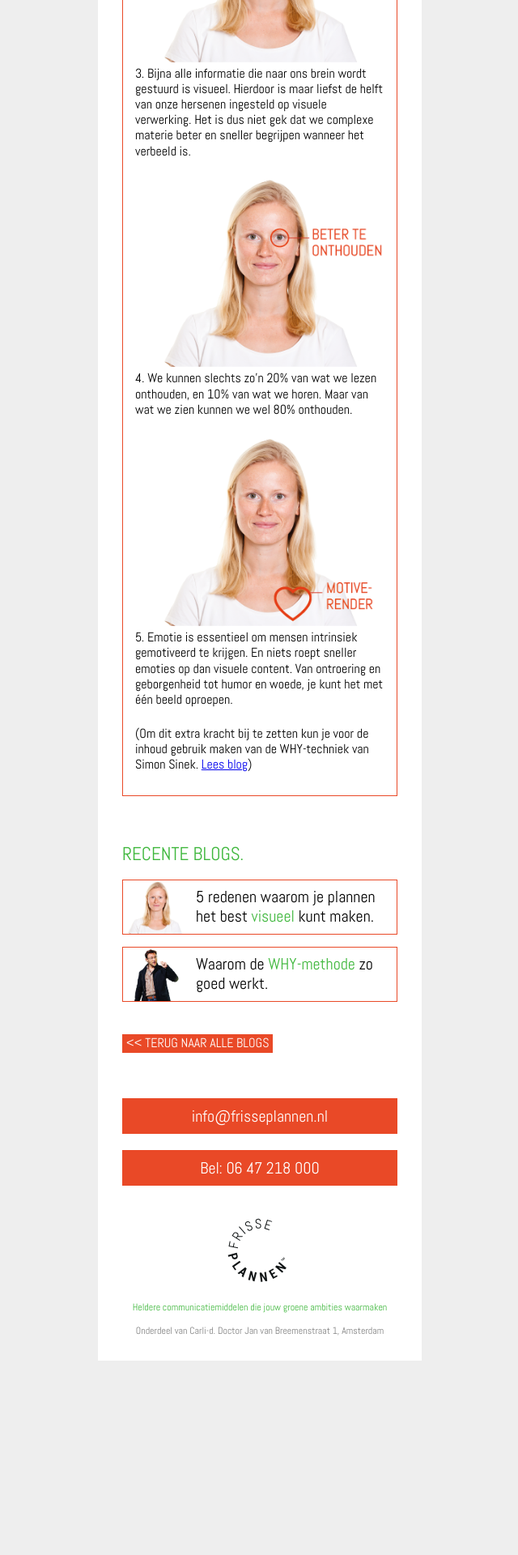
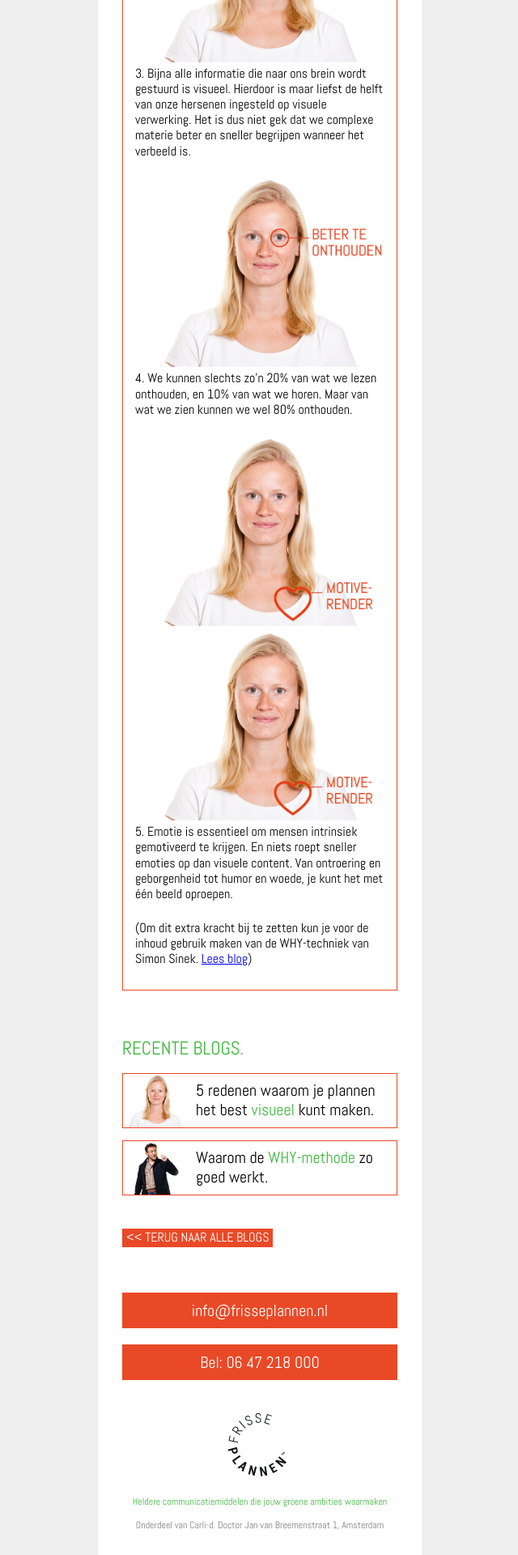
Before and after one commit to jhvanderschee/carli_d, a Jekyll site: the page built from _posts/2019-01-02-blog-plannen-visualiseren.md, in a window 1280 px wide. Shown: the part 1276-3196 px from the top of the page at 81% size, without its empty margins (319-959 px from the left). Built offline with Jekyll 4.4.1, drawn with Linux system fonts in a browser that asks for light colours; before the commit the page ends 2956 px from its top, so only the background shows below that.

Commit message:
Updated 2 files via CloudCannon

```diff
--- a/_posts/2019-01-02-blog-plannen-visualiseren.md
+++ b/_posts/2019-01-02-blog-plannen-visualiseren.md
@@ -14,6 +14,6 @@
 
 ![](/uploads/blog-visualiseren-36.png)<br>4. We kunnen slechts zo’n 20% van wat we lezen onthouden, en 10% van wat we horen. Maar van wat we zien kunnen we wel 80% onthouden.&nbsp;
 
-![](/uploads/blog-visualiseren-37.png)<br>5. Emotie is essentieel om mensen intrinsiek gemotiveerd te krijgen. En niets roept sneller emoties op dan visuele content. Van ontroering en geborgenheid tot humor en woede, je kunt het met &eacute;&eacute;n beeld oproepen.
+![](/uploads/blog-visualiseren-37.png)![](/uploads/blog-visualiseren-38.png)<br>5. Emotie is essentieel om mensen intrinsiek gemotiveerd te krijgen. En niets roept sneller emoties op dan visuele content. Van ontroering en geborgenheid tot humor en woede, je kunt het met &eacute;&eacute;n beeld oproepen.
 
 (Om dit extra kracht bij te zetten kun je voor de inhoud gebruik maken van de WHY-techniek van Simon Sinek. [Lees blog](/2019/01/01/blog-why-methode.html))<br>&nbsp;
```
Also changed, not shown: uploads/blog-visualiseren-38.png (added).
